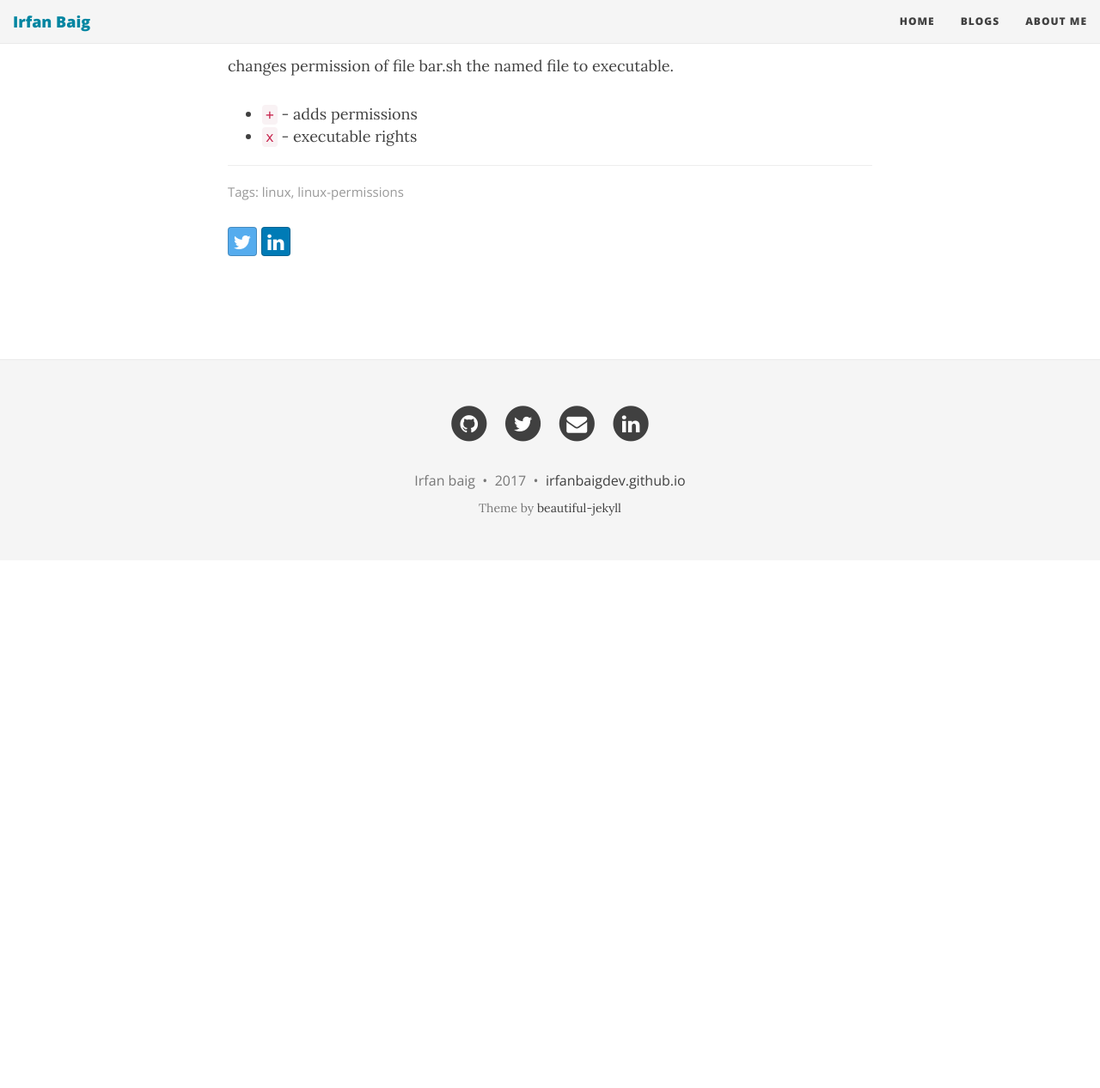
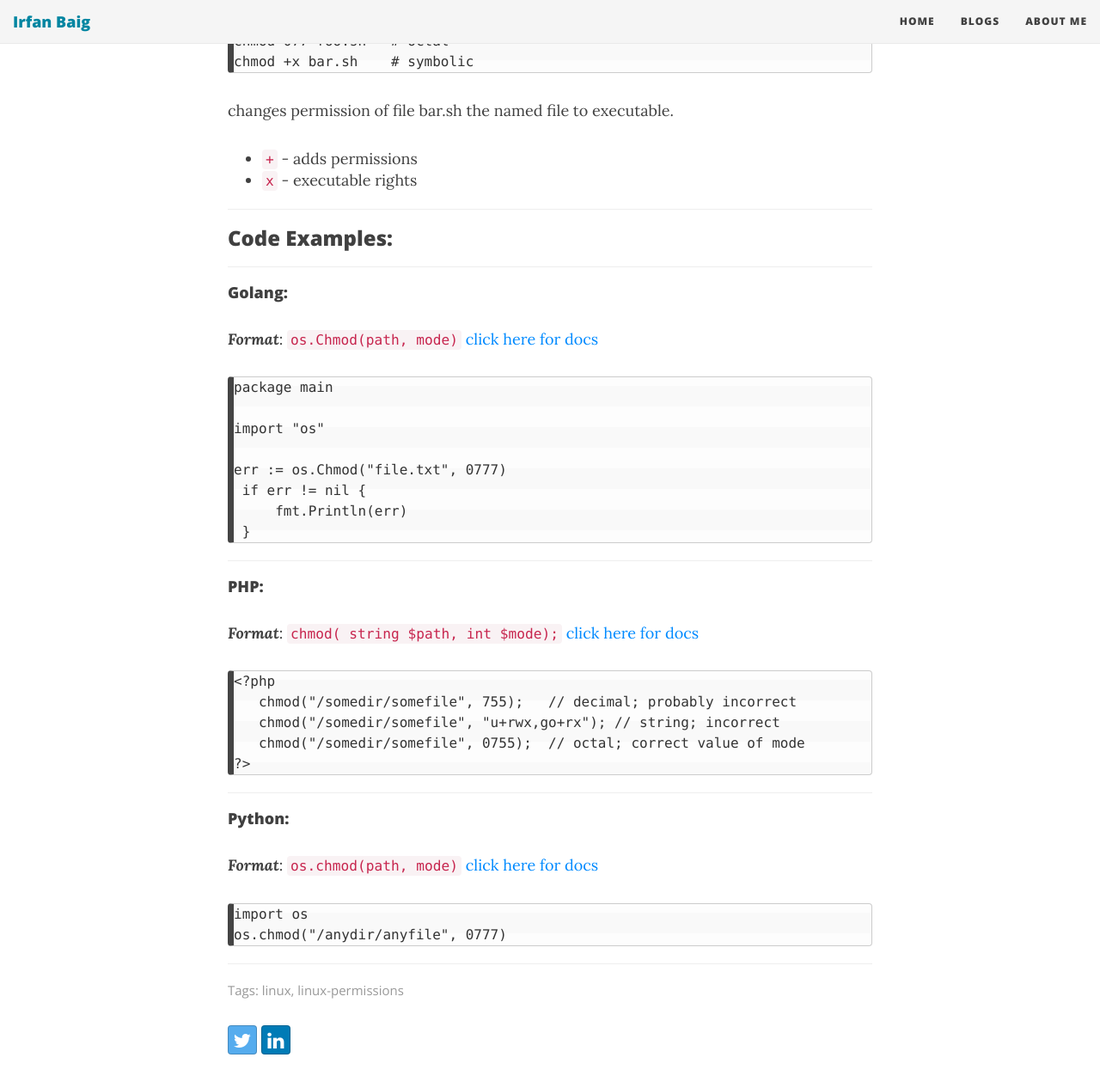
Before and after one commit to irfanbaigse/irfanbaigse.github.io, a Jekyll site: the page built from _posts/2017-04-15-linux-permissions-explained.md, in a window 1280 px wide and 1400 px high, scrolled down 2019 px. Shown: the top 1266 px of the window at 86% size. Built offline with Jekyll 4.4.1, drawn with Linux system fonts in a browser that asks for light colours; nearby versions of some CDN libraries; before the commit the page ends 2671 px from its top, so only the background shows below that; some of the changed text lies outside the part shown.

Commit message:
linux permissions explained code examples added

````diff
--- a/_posts/2017-04-15-linux-permissions-explained.md
+++ b/_posts/2017-04-15-linux-permissions-explained.md
@@ -9,24 +9,26 @@ tags: [linux, linux-permissions]
 
 ## Contents
 
-* [What are File permissions ?](#file-permissions-?)
-* [Permissions types](#what-are-file-permissions-?)
-* [Types of users](#permissions-types)
-* [Octal table](#chmod-octal-value-binary-value-and-meaning)
+* [Linux Permissions](#)
+	* [What are File permissions ?](#file-permissions-?)
+	* [Permissions types](#what-are-file-permissions-?)
+	* [Types of users](#permissions-types)
+	* [Octal table](#chmod-octal-value-binary-value-and-meaning)
+* [Code Examples](#code-examples)
 
 ---
 
-#### What are File permissions ?
+#### What are File Permissions ?
 In linux, every file or folder has access permissions. Linux file permissions are **9** bits of information (3 types x 3 type of users)
 
 [comment]:Linux has 2 basic file types _normal and special_
 
-#### Permissions types:
+#### Permissions Types:
 	- (r)read access
 	- (w)write access
 	- (x)execute access
 
-#### Permissions are defined for 3 types of users:
+#### Types of users:
 	- (u)owner of the file
     - (g)group the owner belongs
     - (o)other users
@@ -81,3 +83,47 @@ changes permission of file bar.sh the named file to executable.
 * `x` - executable rights
 
 ---
+
+### Code Examples:
+
+----
+
+#### Golang:
+***Format***:
+`os.Chmod(path, mode)`  [click here for docs](https://golang.org/pkg/os/#Chmod){:target="_blank"}
+
+```
+package main
+
+import "os"
+
+err := os.Chmod("file.txt", 0777)
+ if err != nil {
+     fmt.Println(err)
+ }
+```
+
+-----
+
+#### PHP:
+***Format***: `chmod( string $path, int $mode);`  [click here for docs](https://secure.php.net/manual/en/function.chmod.php){:target="_blank"}
+
+```
+<?php
+   chmod("/somedir/somefile", 755);   // decimal; probably incorrect
+   chmod("/somedir/somefile", "u+rwx,go+rx"); // string; incorrect
+   chmod("/somedir/somefile", 0755);  // octal; correct value of mode
+?>
+```
+
+-----
+
+#### Python:
+***Format***: `os.chmod(path, mode)`  [click here for docs](https://docs.python.org/2/library/os.html#os.chmod){:target="_blank"}
+
+```
+import os
+os.chmod("/anydir/anyfile", 0777)
+```
+
+---
````
